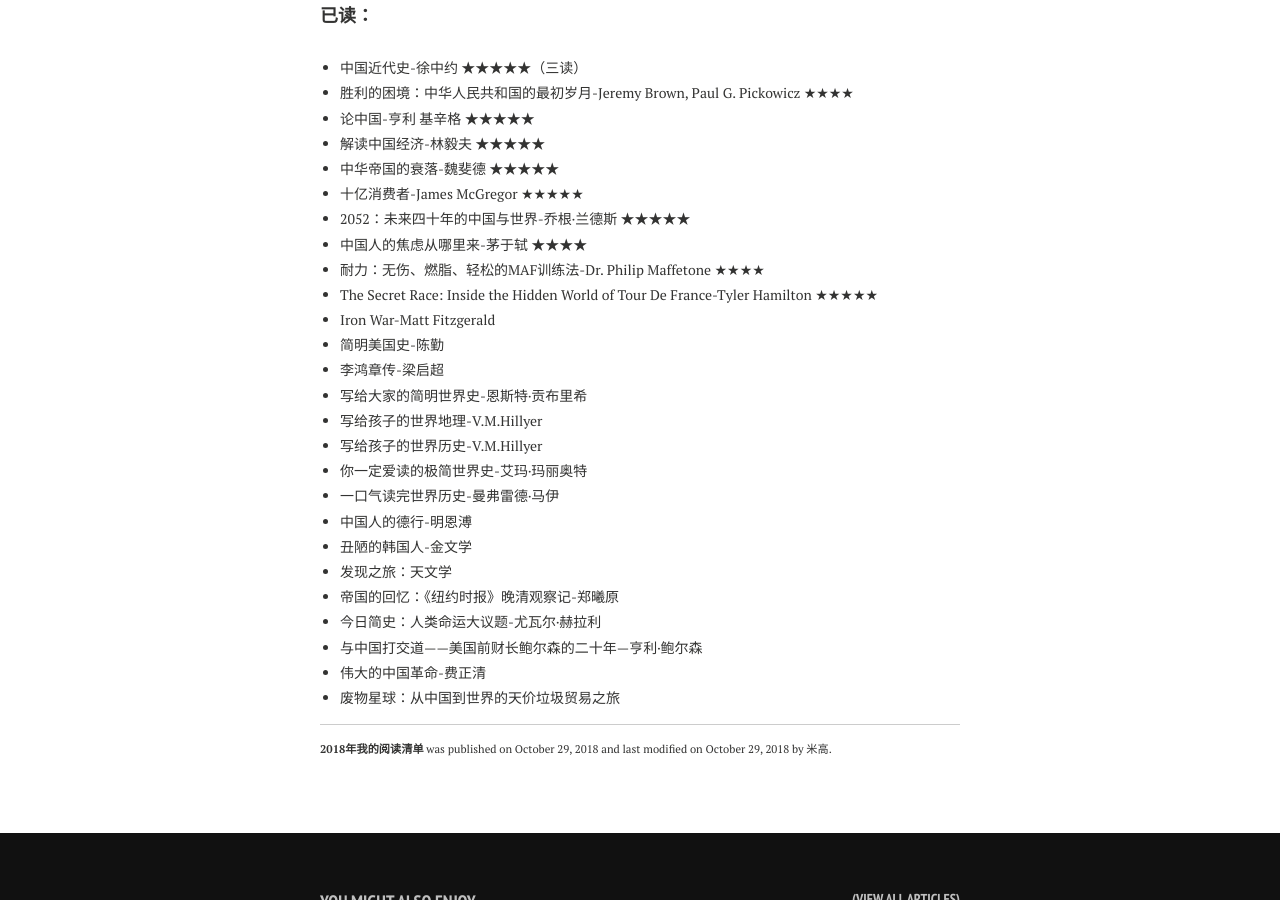
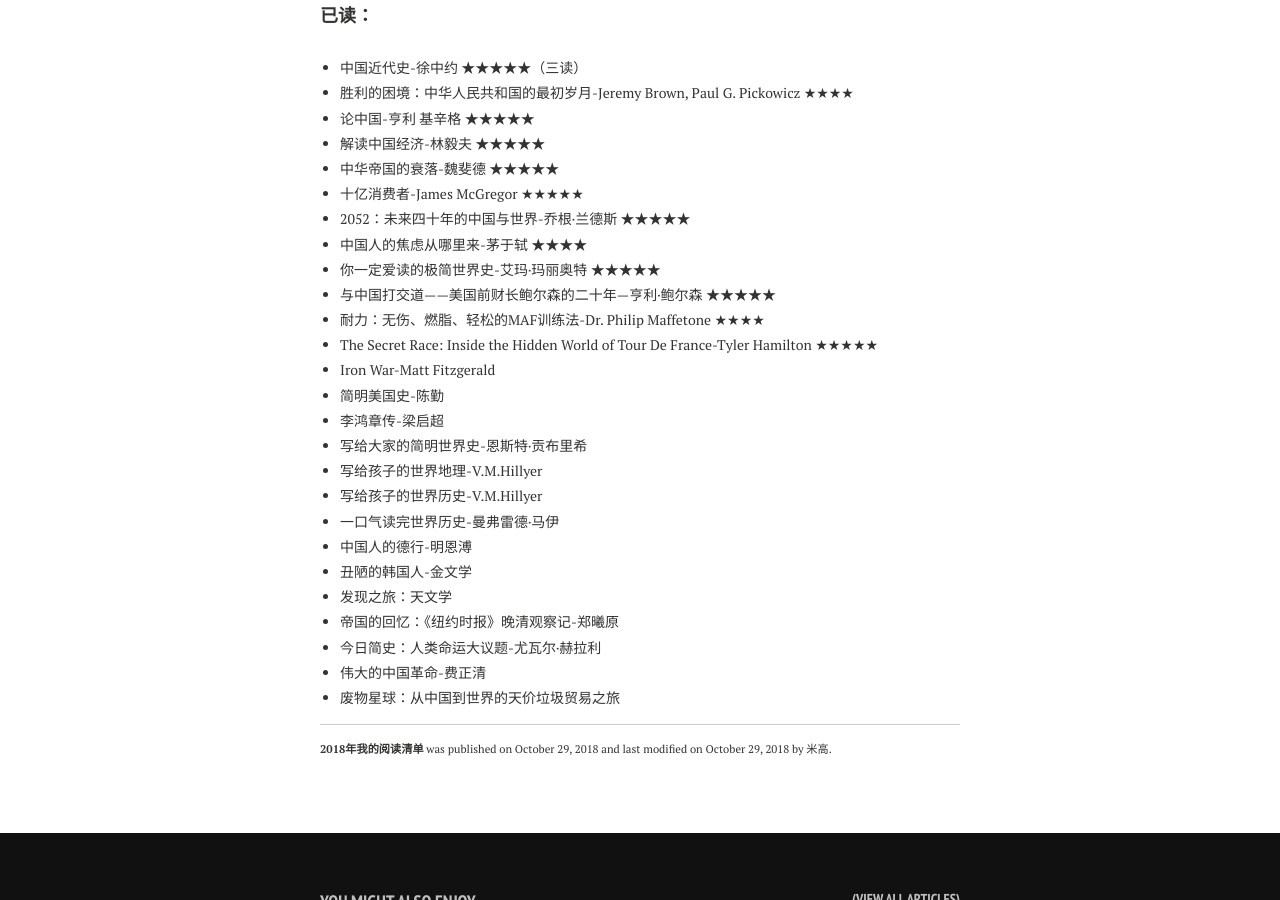
Before and after one commit to walkingp/Jykelly_blog, a Jekyll site: the page built from _posts/2018-10-29-my-2018reading-list.md, in a window 1280 px wide and 900 px high, scrolled down 1106 px. Built offline with Jekyll 4.4.1, drawn with Linux system fonts in a browser that asks for light colours; nearby versions of some CDN libraries; comment, search, counter and statistics services are not loaded; part of the change alters nothing that is shown.

```diff
--- a/_posts/2018-10-29-my-2018reading-list.md
+++ b/_posts/2018-10-29-my-2018reading-list.md
@@ -56,6 +56,8 @@ tags: [杂七杂八]
 * 十亿消费者-James McGregor ★★★★★
 * 2052：未来四十年的中国与世界-乔根·兰德斯 ★★★★★
 * 中国人的焦虑从哪里来-茅于轼 ★★★★
+* 你一定爱读的极简世界史-艾玛·玛丽奥特 ★★★★★
+* 与中国打交道——美国前财长鲍尔森的二十年—亨利·鲍尔森 ★★★★★
 * 耐力：无伤、燃脂、轻松的MAF训练法-Dr. Philip Maffetone ★★★★
 * The Secret Race: Inside the Hidden World of Tour De France-Tyler Hamilton ★★★★★
 * Iron War-Matt Fitzgerald
@@ -64,13 +66,11 @@ tags: [杂七杂八]
 * 写给大家的简明世界史-恩斯特·贡布里希
 * 写给孩子的世界地理-V.M.Hillyer
 * 写给孩子的世界历史-V.M.Hillyer
-* 你一定爱读的极简世界史-艾玛·玛丽奥特
 * 一口气读完世界历史-曼弗雷德·马伊
 * 中国人的德行-明恩溥
 * 丑陋的韩国人-金文学
 * 发现之旅：天文学
 * 帝国的回忆：《纽约时报》晚清观察记-郑曦原
 * 今日简史：人类命运大议题-尤瓦尔·赫拉利
-* 与中国打交道——美国前财长鲍尔森的二十年—亨利·鲍尔森
 * 伟大的中国革命-费正清
 * 废物星球：从中国到世界的天价垃圾贸易之旅
```
